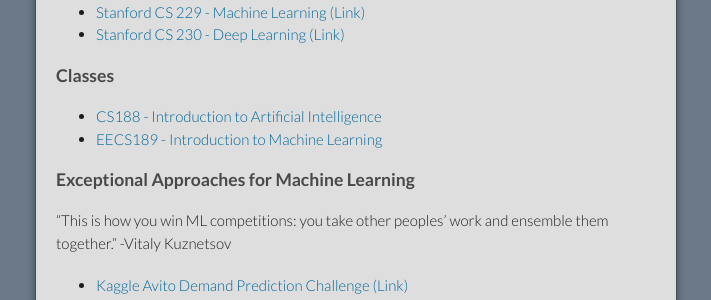
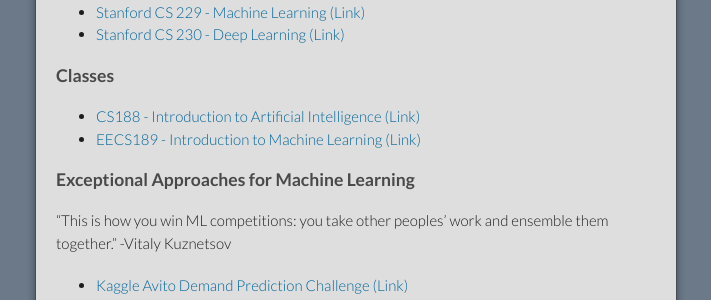
Before and after one commit to burakyldrm/pythoniancultist.github.io, a Jekyll site: the page built from index.md, in a window 1280 px wide. Shown: the part 700-1000 px from the top of the page, without its empty margins (284-995 px from the left). Built offline with Jekyll 4.4.1, drawn with Linux system fonts in a browser that asks for light colours; our own code applies the rules of GitHub Pages for plain Markdown files.

Commit message:
links added

```diff
--- a/index.md
+++ b/index.md
@@ -25,8 +25,8 @@ layout: default
 *   [Stanford CS 230 - Deep Learning (Link)](https://stanford.edu/~shervine/teaching/cs-230)
 
 ### Classes
-*   [CS188 - Introduction to Artificial Intelligence](https://inst.eecs.berkeley.edu/~cs188/fa18/index.html)
-*   [EECS189 - Introduction to Machine Learning](http://sp18.eecs189.org/)
+*   [CS188 - Introduction to Artificial Intelligence (Link)](https://inst.eecs.berkeley.edu/~cs188/fa18/index.html)
+*   [EECS189 - Introduction to Machine Learning (Link)](http://sp18.eecs189.org/)
 
 ### Exceptional Approaches for Machine Learning
 "This is how you win ML competitions: you take other peoples’ work and ensemble them together."
```
